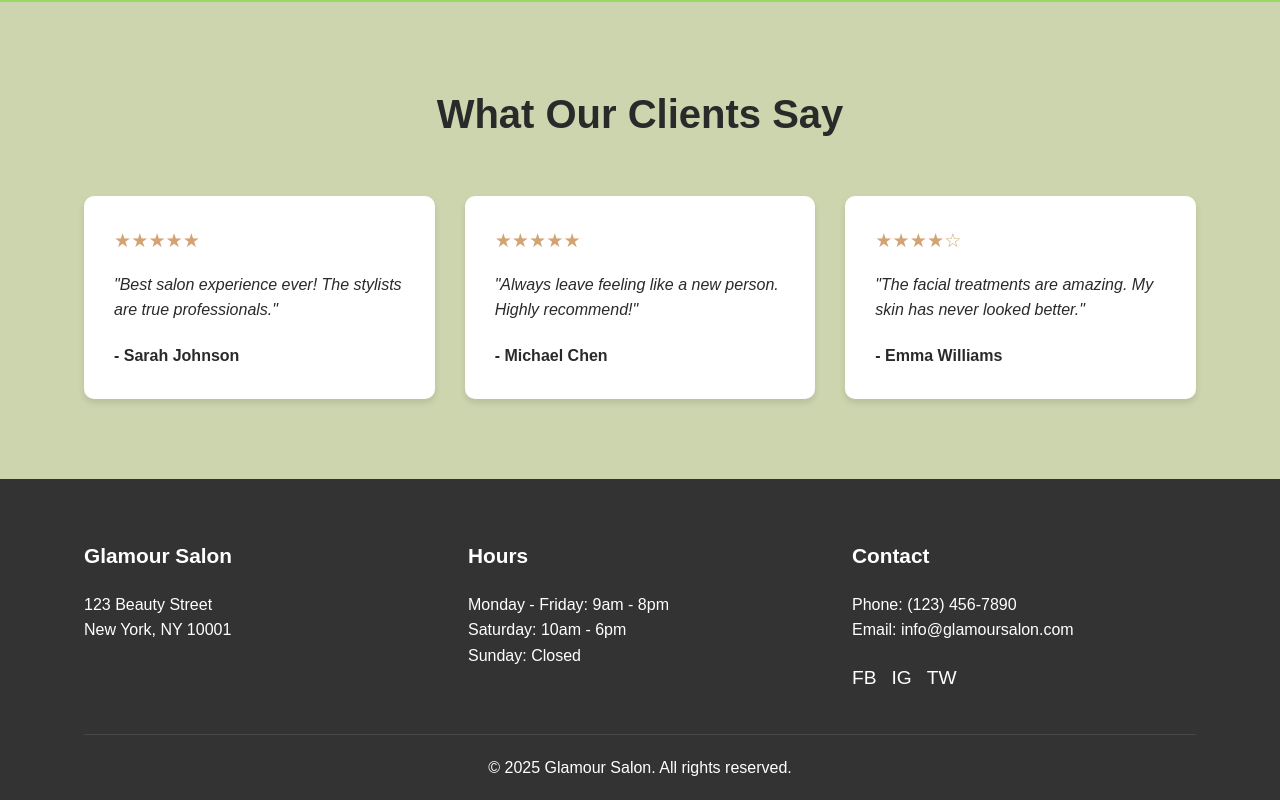
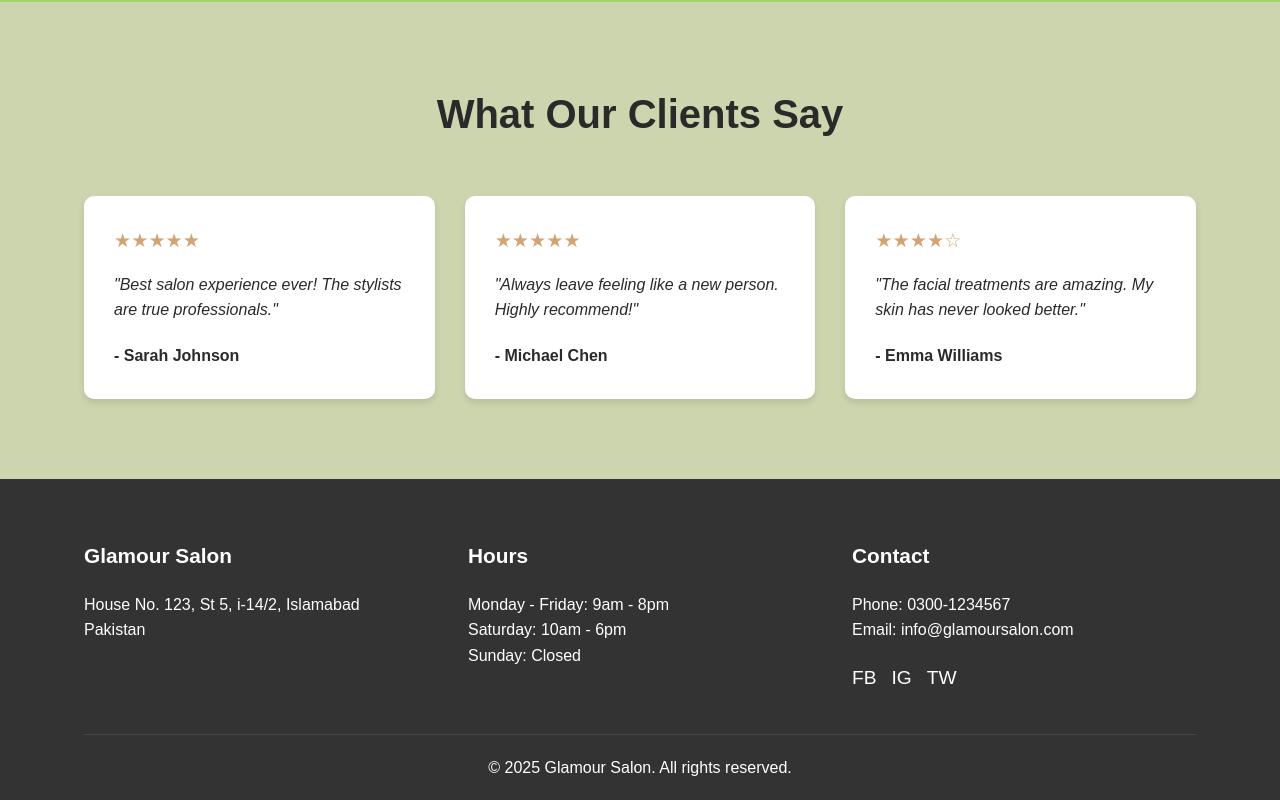
Before and after one commit to wasiq-kiani/salon-booking, a React (Vite) app: page / in a window 1280 px wide. Shown: the part 2649-3449 px from the top of the page. Built offline with nearby package versions, Linux system fonts and the light colour scheme.

Commit message:
Update Footer.jsx

```diff
--- a/src/components/Footer.jsx
+++ b/src/components/Footer.jsx
@@ -7,7 +7,7 @@ const Footer = () => {
         <div className="footer-content">
           <div className="footer-section">
             <h3>Glamour Salon</h3>
-            <p>123 Beauty Street<br />New York, NY 10001</p>
+            <p>House No. 123, St 5, i-14/2, Islamabad <br />Pakistan</p>
           </div>
           <div className="footer-section">
             <h3>Hours</h3>
@@ -15,7 +15,7 @@ const Footer = () => {
           </div>
           <div className="footer-section">
             <h3>Contact</h3>
-            <p>Phone: (123) 456-7890<br />Email: info@glamoursalon.com</p>
+            <p>Phone: 0300-1234567<br />Email: info@glamoursalon.com</p>
             <div className="social-icons">
               <a href="#facebook">FB</a>
               <a href="#instagram">IG</a>
```
